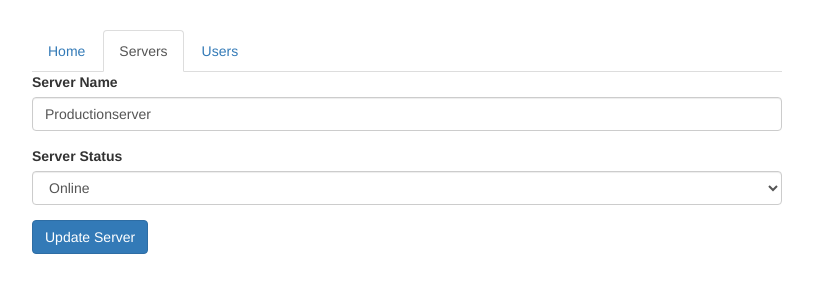
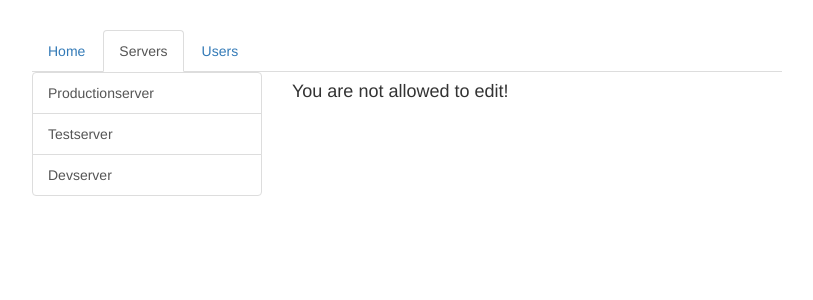
Before and after one commit to luchotex/routing-start, an Angular app: page /servers/1/edit in a window 1280 px wide. Shown: the top 300 px of the page, without its empty margins (233-1046 px from the left). Built offline with nearby package versions, Linux system fonts and the light colour scheme.

Commit message:
-- Added child routes. -- Subscribe query param to retrieve the allowEdit. -- Added button to edit server. -- Added functionality to send to edit server.

```diff
--- a/src/app/servers/edit-server/edit-server.component.html
+++ b/src/app/servers/edit-server/edit-server.component.html
@@ -1,3 +1,5 @@
+<h4 *ngIf="!allowEdit">You are not allowed to edit!</h4>
+<div *ngIf="allowEdit">
   <div class="form-group">
     <label for="name">Server Name</label>
     <input
@@ -18,4 +20,6 @@
   </div>
   <button
     class="btn btn-primary"
-  (click)="onUpdateServer()">Update Server</button>
+    (click)="onUpdateServer()">Update Server
+  </button>
+</div>
--- a/src/app/servers/edit-server/edit-server.component.ts
+++ b/src/app/servers/edit-server/edit-server.component.ts
@@ -1,7 +1,7 @@
-import { Component, OnInit } from '@angular/core';
+import {Component, OnInit} from '@angular/core';
 
-import { ServersService } from '../servers.service';
-import {ActivatedRoute} from '@angular/router';
+import {ServersService} from '../servers.service';
+import {ActivatedRoute, Params} from '@angular/router';
 
 @Component({
   selector: 'app-edit-server',
@@ -9,16 +9,24 @@ import {ActivatedRoute} from '@angular/router';
   styleUrls: ['./edit-server.component.css']
 })
 export class EditServerComponent implements OnInit {
-  server: {id: number, name: string, status: string};
+  server: { id: number, name: string, status: string };
   serverName = '';
   serverStatus = '';
+  allowEdit = false;
 
   constructor(private serversService: ServersService,
-              private route: ActivatedRoute) { }
+              private route: ActivatedRoute) {
+  }
 
   ngOnInit() {
     console.log(this.route.snapshot.queryParams);
     console.log(this.route.snapshot.fragment);
+    this.route.params
+      .subscribe(
+        (queryParams: Params) => {
+          this.allowEdit = queryParams['allowEdit'] === '1';
+        }
+      );
     this.server = this.serversService.getServer(1);
     this.serverName = this.server.name;
     this.serverStatus = this.server.status;
--- a/src/app/servers/server/server.component.html
+++ b/src/app/servers/server/server.component.html
@@ -1,2 +1,3 @@
 <h5>{{ server.name }}</h5>
 <p>Server status is {{ server.status }}</p>
+<button class="btn btn-primary" (click)="onEdit()">Edit Server</button>
--- a/src/app/servers/server/server.component.ts
+++ b/src/app/servers/server/server.component.ts
@@ -1,7 +1,7 @@
 import {Component, OnInit} from '@angular/core';
 
 import {ServersService} from '../servers.service';
-import {ActivatedRoute, Params} from '@angular/router';
+import {ActivatedRoute, Params, Router} from '@angular/router';
 
 @Component({
   selector: 'app-server',
@@ -12,7 +12,8 @@ export class ServerComponent implements OnInit {
   server: { id: number, name: string, status: string };
 
   constructor(private serversService: ServersService,
-              private route: ActivatedRoute) {
+              private route: ActivatedRoute,
+              private router: Router) {
   }
 
   ngOnInit() {
@@ -23,4 +24,7 @@ export class ServerComponent implements OnInit {
     });
   }
 
+  onEdit() {
+    this.router.navigate(['edit'], {relativeTo: this.route});
+  }
 }
--- a/src/app/servers/servers.component.html
+++ b/src/app/servers/servers.component.html
@@ -3,7 +3,7 @@
     <div class="list-group">
       <a
         [routerLink]="['/servers', server.id]"
-        [queryParams]="{allowEdit: '1'}"
+        [queryParams]="{allowEdit: server.id === 3 ? '1': '0'}"
         fragment="loading"
         href="#"
         class="list-group-item"
@@ -13,9 +13,10 @@
     </div>
   </div>
   <div class="col-xs-12 col-sm-4">
-    <button class="btn btn-primary" (click)="onReload()">Reload Page</button>
-    <app-edit-server></app-edit-server>
-    <hr>
-<!--    <app-server></app-server>-->
+    <!--    <button class="btn btn-primary" (click)="onReload()">Reload Page</button>-->
+    <!--    <app-edit-server></app-edit-server>-->
+    <!--    <hr>-->
+    <!--    <app-server></app-server>-->
+    <router-outlet></router-outlet>
   </div>
 </div>
--- a/src/app/users/users.component.html
+++ b/src/app/users/users.component.html
@@ -11,6 +11,7 @@
     </div>
   </div>
   <div class="col-xs-12 col-sm-4">
-    <app-user></app-user>
+<!--    <<app-user></app-user>>-->
+    <router-outlet></router-outlet>
   </div>
 </div>
```
Also changed, not shown: src/app/app.module.ts (+13 -8 lines). Lines whose indentation alone changed are shown as unchanged.
